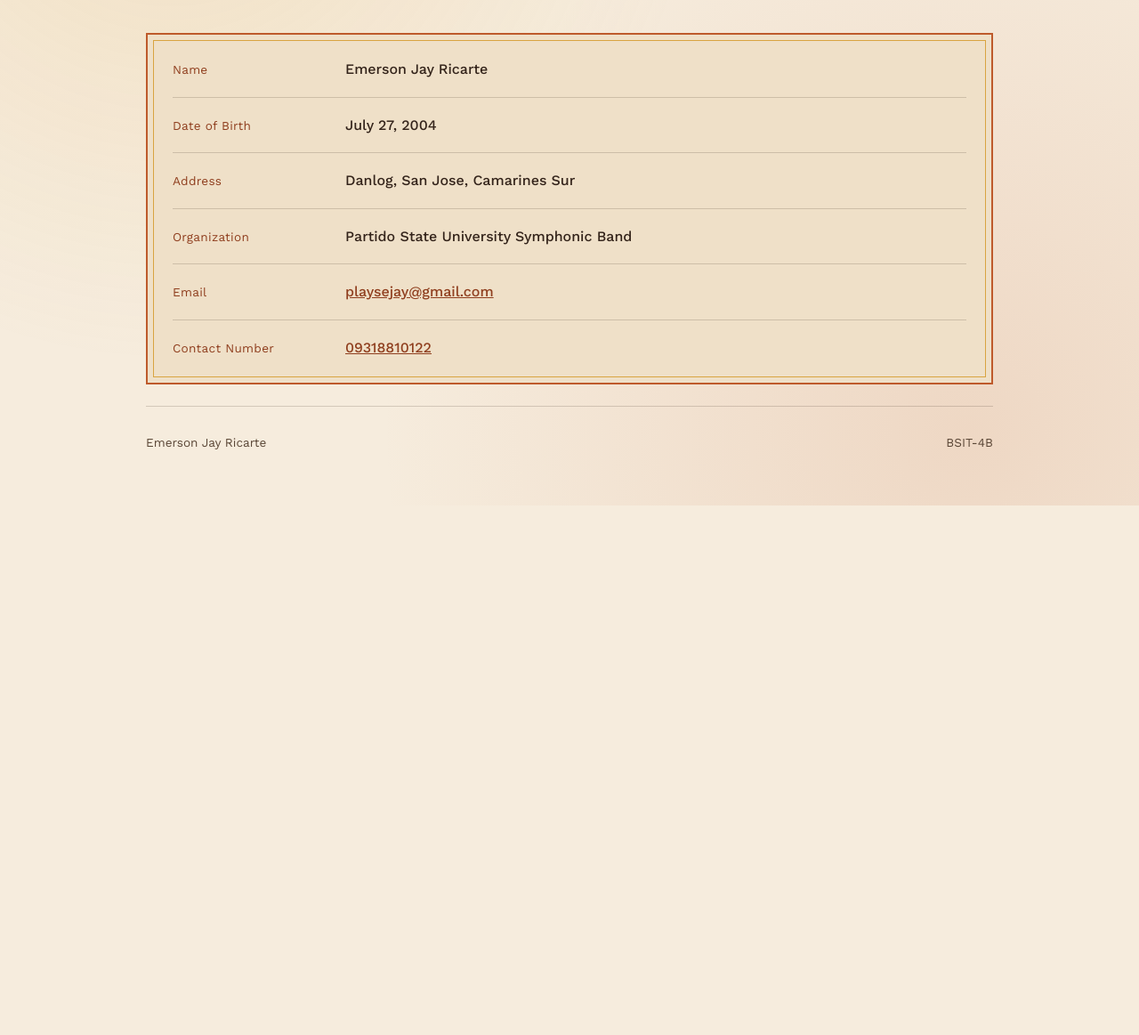
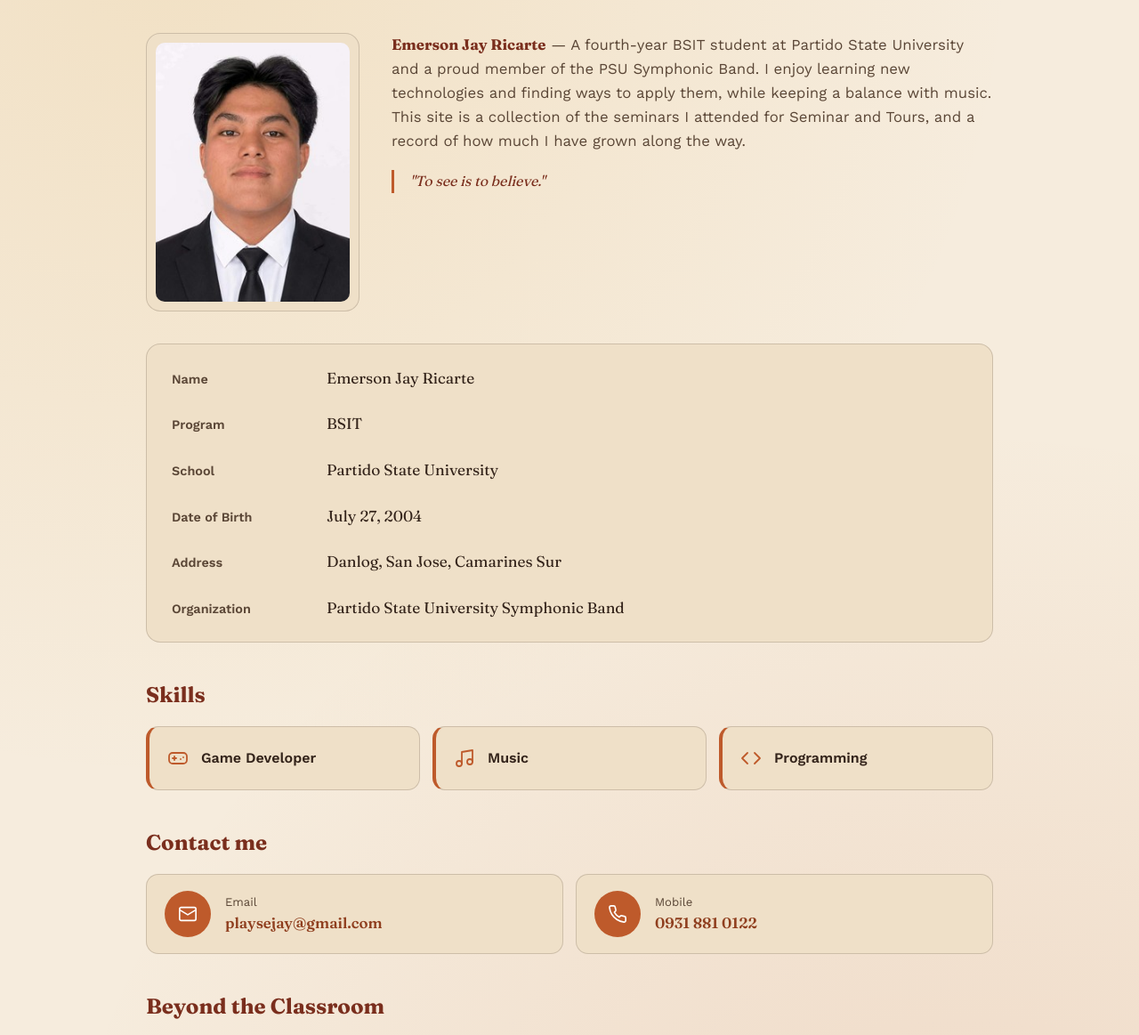
Before and after one commit to EmersonJay/Emer, a plain HTML site: page about-me.html in a window 1280 px wide. Shown: the part 273-1436 px from the top of the page at 89% size. Before the commit the page ends 841 px from the top, so only its background shows below. Drawn offline with nearby package versions, Linux system fonts and the light colour scheme; a web font is replaced by a local one.

Commit message:
Update about-me.html

```diff
--- a/about-me.html
+++ b/about-me.html
@@ -10,15 +10,45 @@
 <link href="https://fonts.googleapis.com/css2?family=Fraunces:opsz,wght@9..144,400;9..144,600;9..144,700&family=Work+Sans:wght@400;500;600&family=Petit+Formal+Script&display=swap" rel="stylesheet">
 <link rel="stylesheet" href="style.css">
 <style>
-.about-card{ margin: 40px 0 24px; padding: 8px 28px; background: var(--paper-deep); border: 2px solid var(--rust); position: relative; }
-.about-card::before{ content: ""; position: absolute; inset: 6px; border: 1px solid var(--gold); pointer-events: none; }
-.about-list{ margin: 0; position: relative; }
-.about-row{ display: grid; grid-template-columns: 170px 1fr; gap: 6px 24px; padding: 18px 0; align-items: baseline; }
-.about-row + .about-row{ border-top: 1px solid var(--line); }
-.about-row dt{ font-size: 0.85rem; color: var(--rust-deep); letter-spacing: 0.02em; }
-.about-row dd{ margin: 0; font-weight: 500; color: var(--ink); overflow-wrap: anywhere; }
-.about-row dd a{ color: var(--rust-deep); }
-@media (max-width: 560px){ .about-card{ padding: 4px 18px; } .about-row{ grid-template-columns: 1fr; gap: 2px; } }
+.about-intro{ display:grid; grid-template-columns: 240px 1fr; gap: 36px; margin: 40px 0 8px; align-items:start; }
+.about-photo{ padding: 10px; background: var(--paper-deep); border: 1px solid var(--line); border-radius: 16px; }
+.about-photo img{ display:block; width:100%; aspect-ratio: 3/4; object-fit: cover; border-radius: 10px; }
+.about-bio .lead{ margin: 0; color: var(--ink-soft); font-size: 1.05rem; }
+.about-bio .lead strong{ font-family:'Fraunces',serif; color: var(--maroon); }
+.about-quote{ margin: 20px 0 0; padding-left: 18px; border-left: 3px solid var(--rust); font-family:'Fraunces',serif; font-style: italic; color: var(--maroon); }
+
+.info-card{ margin: 36px 0 0; padding: 12px 28px; background: var(--paper-deep); border: 1px solid var(--line); border-radius: 16px; }
+.info-list{ margin: 0; }
+.info-row{ display:grid; grid-template-columns: 150px 1fr; gap: 6px 24px; padding: 12px 0; align-items: baseline; }
+.info-row dt{ font-size: 0.9rem; font-weight: 600; color: var(--ink-soft); }
+.info-row dd{ margin: 0; font-family:'Fraunces',serif; font-size: 1.08rem; color: var(--ink); overflow-wrap: anywhere; }
+
+.about-section{ padding: 40px 0 0; }
+.about-section h2{ font-size: 1.5rem; margin-bottom: 16px; }
+
+.skill-grid{ display:grid; grid-template-columns: repeat(auto-fit, minmax(210px, 1fr)); gap: 14px; }
+.skill-card{ display:flex; align-items:center; gap: 14px; padding: 22px 20px; background: var(--paper-deep); border: 1px solid var(--line); border-left: 4px solid var(--rust); border-radius: 14px; font-weight: 600; color: var(--ink); }
+.skill-card svg{ width: 24px; height: 24px; flex-shrink: 0; stroke: var(--rust); fill: none; stroke-width: 1.8; stroke-linecap: round; stroke-linejoin: round; }
+
+.contact-grid{ display:grid; grid-template-columns: repeat(auto-fit, minmax(260px, 1fr)); gap: 14px; }
+.contact-card{ display:flex; align-items:center; gap: 16px; padding: 18px 20px; background: var(--paper-deep); border: 1px solid var(--line); border-radius: 14px; text-decoration: none; color: var(--ink); transition: border-color .15s ease, transform .15s ease; }
+.contact-card:hover{ border-color: var(--rust); transform: translateY(-2px); }
+.contact-icon{ width: 52px; height: 52px; border-radius: 50%; background: var(--rust); display:flex; align-items:center; justify-content:center; flex-shrink:0; }
+.contact-icon svg{ width: 22px; height: 22px; stroke: #fff; fill: none; stroke-width: 1.8; stroke-linecap: round; stroke-linejoin: round; }
+.contact-text{ min-width: 0; }
+.contact-text .label{ display:block; font-size: 0.82rem; color: var(--ink-soft); }
+.contact-text .value{ display:block; font-family:'Fraunces',serif; font-weight: 600; font-size: 1.05rem; overflow-wrap: anywhere; }
+
+.gallery{ display:grid; grid-template-columns: repeat(auto-fit, minmax(180px, 1fr)); gap: 14px; }
+.gallery figure{ margin:0; padding: 8px; background: var(--paper-deep); border: 1px solid var(--line); border-radius: 14px; }
+.gallery img{ display:block; width:100%; aspect-ratio: 3/4; object-fit: cover; border-radius: 8px; background: var(--paper); }
+
+@media (max-width: 640px){
+  .about-intro{ grid-template-columns: 1fr; }
+  .about-photo{ max-width: 240px; }
+  .info-card{ padding: 8px 18px; }
+  .info-row{ grid-template-columns: 1fr; gap: 2px; }
+}
 </style>
 </head>
 <body>
@@ -26,7 +56,7 @@
 <header class="site-header">
     <div class="site-header-inner">
       <a class="brand" href="about-me.html"><span class="brand-logo"><img src="profile.jpg" alt="Emerson Jay Ricarte"></span><span class="brand-name">Emerson Jay Ricarte</span></a>
-      <nav class="site-nav"><ul><li class=""><a href="index.html">Home</a></li><li class=""><a href="digital-literacy-seminar.html">Digital Literacy Seminar</a></li><li class="current"><a href="about-me.html">About me</a></li><li class="has-sub "><a href="list-of-outputs.html">List of Outputs</a><ul class="sub-nav"><li class=""><a href="emerging-trends-and-innovations-in-it.html">Emerging Trends and Innovations in IT</a></li><li class=""><a href="cyber-security-and-ethical-issues.html">Cyber Security and Ethical Issues</a></li><li class=""><a href="data-analytics-and-artificial-intelligence.html">Data Analytics and Artificial Intelligence</a></li><li class=""><a href="cloud-computing-devops-and-modernization.html">Cloud Computing, DevOps, and Modernization</a></li><li class=""><a href="tech-entrepreneurship-and-startups-in-the-it-industry.html">Tech Entrepreneurship and Startups in the IT Industry</a></li></ul></li></ul></nav>
+      <nav class="site-nav"><ul><li class=""><a href="index.html">Home</a></li><li class=""><a href="future-ready-it-seminar.html">Future Ready IT Seminar</a></li><li class="current"><a href="about-me.html">About me</a></li><li class="has-sub "><a href="list-of-outputs.html">List of Outputs</a><ul class="sub-nav"><li class=""><a href="emerging-trends-and-innovations-in-it.html">Emerging Trends and Innovations in IT</a></li><li class=""><a href="cyber-security-and-ethical-issues.html">Cyber Security and Ethical Issues</a></li><li class=""><a href="data-analytics-and-artificial-intelligence.html">Data Analytics and Artificial Intelligence</a></li><li class=""><a href="cloud-computing-devops-and-modernization.html">Cloud Computing, DevOps, and Modernization</a></li><li class=""><a href="tech-entrepreneurship-and-startups-in-the-it-industry.html">Tech Entrepreneurship and Startups in the IT Industry</a></li></ul></li></ul></nav>
     </div>
   </header>
 
@@ -36,16 +66,56 @@
     <h1>About me</h1>
   </section>
 
-  <div class="about-card">
-    <dl class="about-list">
-      <div class="about-row"><dt>Name</dt><dd>Emerson Jay Ricarte</dd></div>
-      <div class="about-row"><dt>Date of Birth</dt><dd>July 27, 2004</dd></div>
-      <div class="about-row"><dt>Address</dt><dd>Danlog, San Jose, Camarines Sur</dd></div>
-      <div class="about-row"><dt>Organization</dt><dd>Partido State University Symphonic Band</dd></div>
-      <div class="about-row"><dt>Email</dt><dd><a href="mailto:playsejay@gmail.com">playsejay@gmail.com</a></dd></div>
-      <div class="about-row"><dt>Contact Number</dt><dd><a href="tel:+639318810122">09318810122</a></dd></div>
+  <section class="about-intro">
+    <div class="about-photo"><img src="profile.jpg" alt="Emerson Jay Ricarte"></div>
+    <div class="about-bio">
+      <p class="lead"><strong>Emerson Jay Ricarte</strong> — A fourth-year BSIT student at Partido State University and a proud member of the PSU Symphonic Band. I enjoy learning new technologies and finding ways to apply them, while keeping a balance with music. This site is a collection of the seminars I attended for Seminar and Tours, and a record of how much I have grown along the way.</p>
+      <p class="about-quote">"To see is to believe."</p>
+    </div>
+  </section>
+
+  <div class="info-card">
+    <dl class="info-list">
+      <div class="info-row"><dt>Name</dt><dd>Emerson Jay Ricarte</dd></div>
+      <div class="info-row"><dt>Program</dt><dd>BSIT</dd></div>
+      <div class="info-row"><dt>School</dt><dd>Partido State University</dd></div>
+      <div class="info-row"><dt>Date of Birth</dt><dd>July 27, 2004</dd></div>
+      <div class="info-row"><dt>Address</dt><dd>Danlog, San Jose, Camarines Sur</dd></div>
+      <div class="info-row"><dt>Organization</dt><dd>Partido State University Symphonic Band</dd></div>
     </dl>
   </div>
+
+  <section class="about-section">
+    <h2>Skills</h2>
+    <div class="skill-grid">
+      <div class="skill-card"><svg viewBox="0 0 24 24" aria-hidden="true"><line x1="6" y1="12" x2="10" y2="12"/><line x1="8" y1="10" x2="8" y2="14"/><line x1="15" y1="13" x2="15.01" y2="13"/><line x1="18" y1="11" x2="18.01" y2="11"/><rect x="2" y="6" width="20" height="12" rx="4"/></svg>Game Developer</div>
+      <div class="skill-card"><svg viewBox="0 0 24 24" aria-hidden="true"><path d="M9 18V5l12-2v13"/><circle cx="6" cy="18" r="3"/><circle cx="18" cy="16" r="3"/></svg>Music</div>
+      <div class="skill-card"><svg viewBox="0 0 24 24" aria-hidden="true"><polyline points="16 18 22 12 16 6"/><polyline points="8 6 2 12 8 18"/></svg>Programming</div>
+    </div>
+  </section>
+
+  <section class="about-section">
+    <h2>Contact me</h2>
+    <div class="contact-grid">
+      <a class="contact-card" href="mailto:playsejay@gmail.com">
+        <span class="contact-icon"><svg viewBox="0 0 24 24" aria-hidden="true"><rect x="2" y="4" width="20" height="16" rx="2"/><path d="m22 7-10 6L2 7"/></svg></span>
+        <span class="contact-text"><span class="label">Email</span><span class="value">playsejay@gmail.com</span></span>
+      </a>
+      <a class="contact-card" href="tel:+639318810122">
+        <span class="contact-icon"><svg viewBox="0 0 24 24" aria-hidden="true"><path d="M22 16.92v3a2 2 0 0 1-2.18 2 19.79 19.79 0 0 1-8.63-3.07 19.5 19.5 0 0 1-6-6 19.79 19.79 0 0 1-3.07-8.67A2 2 0 0 1 4.11 2h3a2 2 0 0 1 2 1.72c.13.96.36 1.9.7 2.81a2 2 0 0 1-.45 2.11L8.09 9.91a16 16 0 0 0 6 6l1.27-1.27a2 2 0 0 1 2.11-.45c.91.34 1.85.57 2.81.7A2 2 0 0 1 22 16.92z"/></svg></span>
+        <span class="contact-text"><span class="label">Mobile</span><span class="value">0931 881 0122</span></span>
+      </a>
+    </div>
+  </section>
+
+  <section class="about-section" style="padding-bottom:48px;">
+    <h2>Beyond the Classroom</h2>
+    <div class="gallery">
+      <figure><img src="band-1.jpg" alt="Emerson in the PSU Symphonic Band uniform on the street"></figure>
+      <figure><img src="band-2.jpg" alt="Close-up of Emerson in the band uniform and plumed hat"></figure>
+      <figure><img src="band-3.jpg" alt="Emerson in the band cape, seen from behind"></figure>
+    </div>
+  </section>
 
   <footer>
     <span>Emerson Jay Ricarte</span>
```
